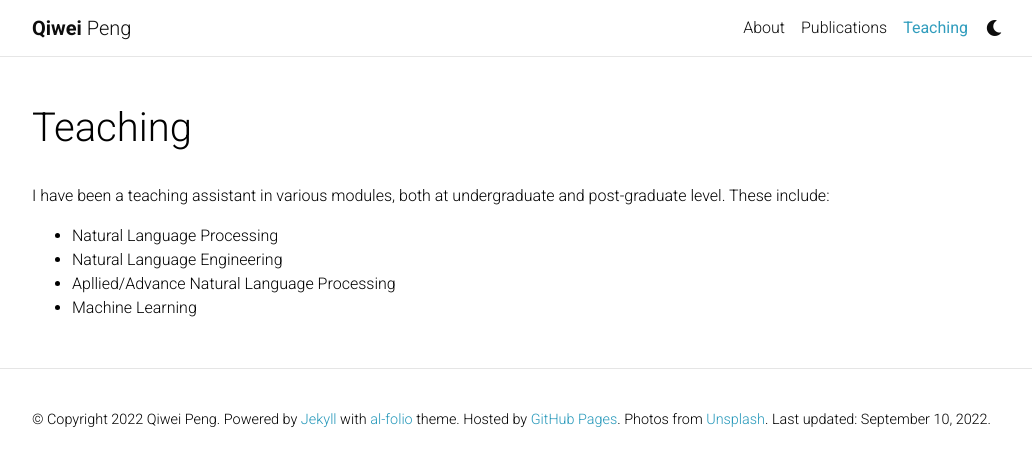
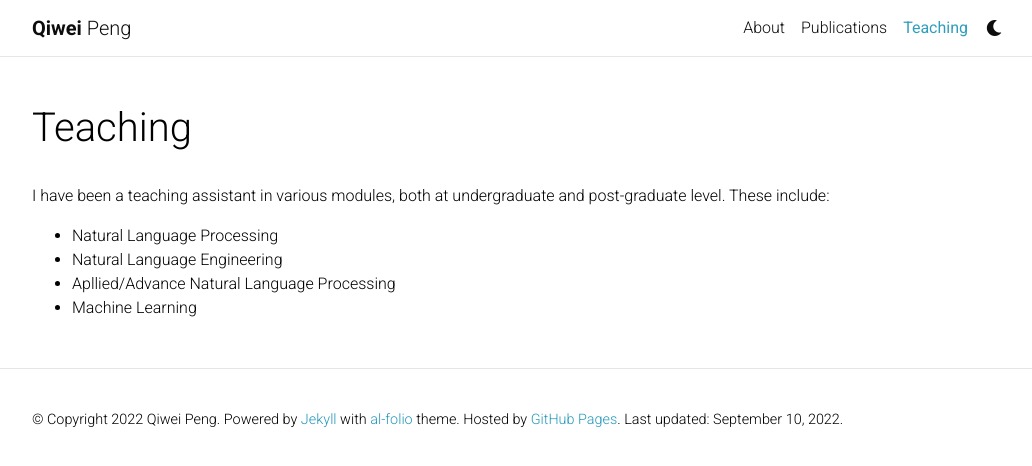
Before and after one commit to Punchwes/punchwes.github.io, a Jekyll site: the page built from _pages/teaching.md, in a window 1280 px wide. Shown: the top 466 px of the page, without its empty margins (123-1155 px from the left). Built offline with Jekyll 4.4.1, drawn with Linux system fonts in a browser that asks for light colours; full-size pictures stand in for the smaller copies a plugin makes; comment, search, counter and statistics services are not loaded; a style sheet for code colours, icons or effects is not loaded.

Commit message:
new updates

```diff
--- a/_config.yml
+++ b/_config.yml
@@ -11,7 +11,6 @@
 footer_text: >
   Powered by <a href="https://jekyllrb.com/" target="_blank">Jekyll</a> with <a href="https://github.com/alshedivat/al-folio">al-folio</a> theme.
   Hosted by <a href="https://pages.github.com/" target="_blank">GitHub Pages</a>.
-  Photos from <a href="https://unsplash.com" target="_blank">Unsplash</a>.
 keywords: jekyll, jekyll-theme, academic-website, portfolio-website  # add your own keywords or leave empty
 
 lang: en # the language of your site (for example: en, fr, cn, ru, etc.)
--- a/_includes/news.html
+++ b/_includes/news.html
@@ -1,6 +1,6 @@
 
           <div class="news">
-            <h2>news</h2>
+            <h2>News</h2>
             {% if site.news != blank -%}
             {%- assign news_size = site.news | size -%}
             <div class="table-responsive" {% if site.news_scrollable and news_size > 3 %}style="max-height: 10vw"{% endif %}>
--- a/_includes/selected_papers.html
+++ b/_includes/selected_papers.html
@@ -1,5 +1,5 @@
 
           <div class="publications">
-            <h2>selected publications</h2>
+            <h2>Selected Publications</h2>
             {% bibliography -f papers -q @*[selected=true]* %}
           </div>
```
Also changed, not shown: _news/announcement_1.md (deleted, +0 -8 lines), _pages/about.md (+1 -2 lines).
